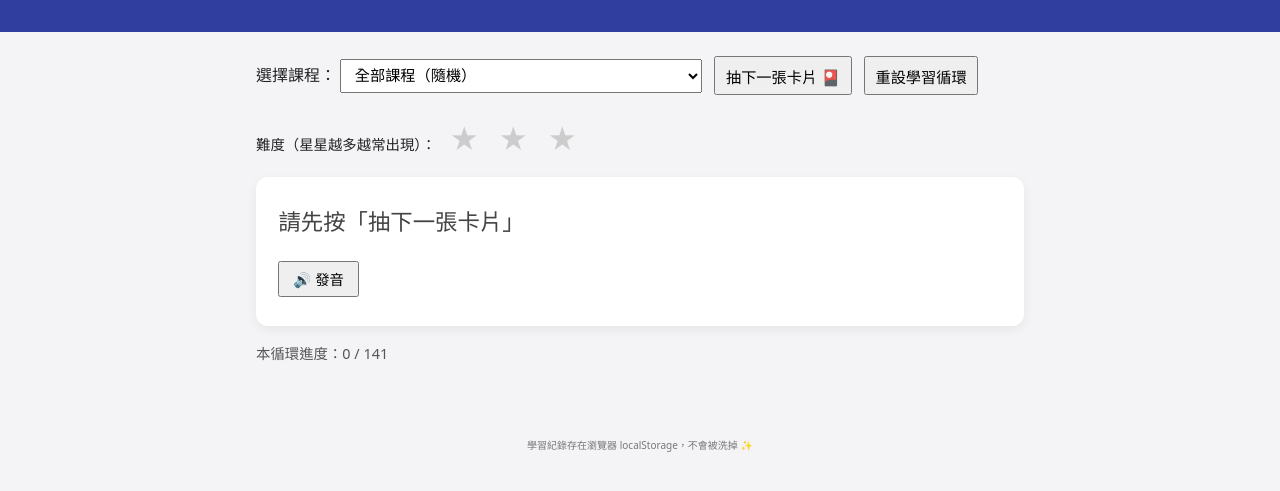
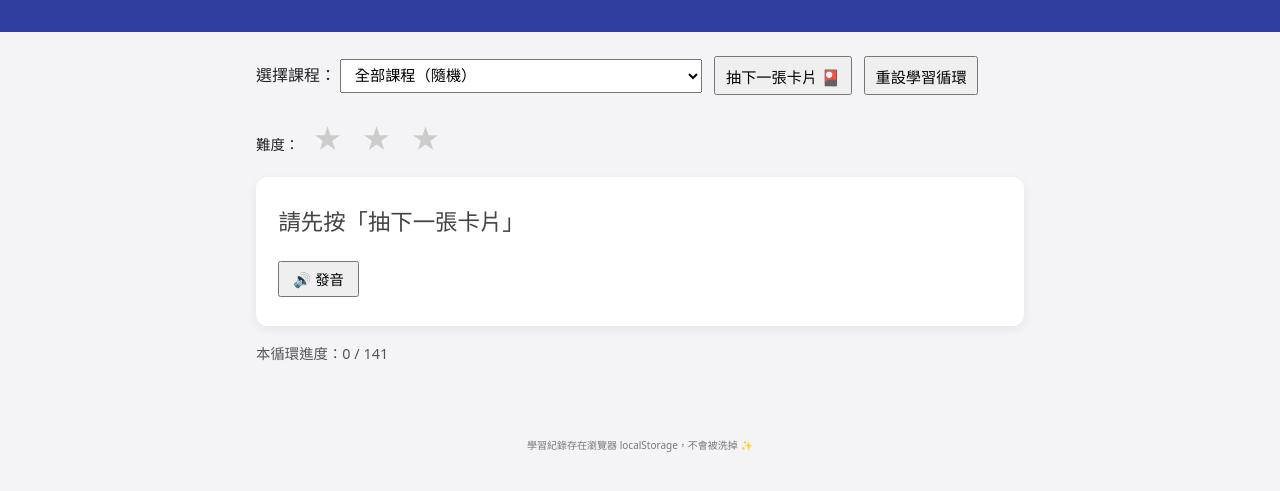
Before and after one commit to auuy1005-rgb/chakra-breath, a plain HTML site: page index.html in a window 1280 px wide. Shown: the part 95-586 px from the top of the page. Drawn offline with Linux system fonts and the light colour scheme.

Commit message:
Update index.html

```diff
--- a/index.html
+++ b/index.html
@@ -169,7 +169,7 @@
 
   <!-- ⭐⭐⭐ 把星星移到這裡 ⭐⭐⭐ -->
   <div class="card-stars" style="margin-top: 0.6rem;">
-    難度（星星越多越常出現）：
+    難度：
     <span class="star" data-star="1">★</span>
     <span class="star" data-star="2">★</span>
     <span class="star" data-star="3">★</span>
```
